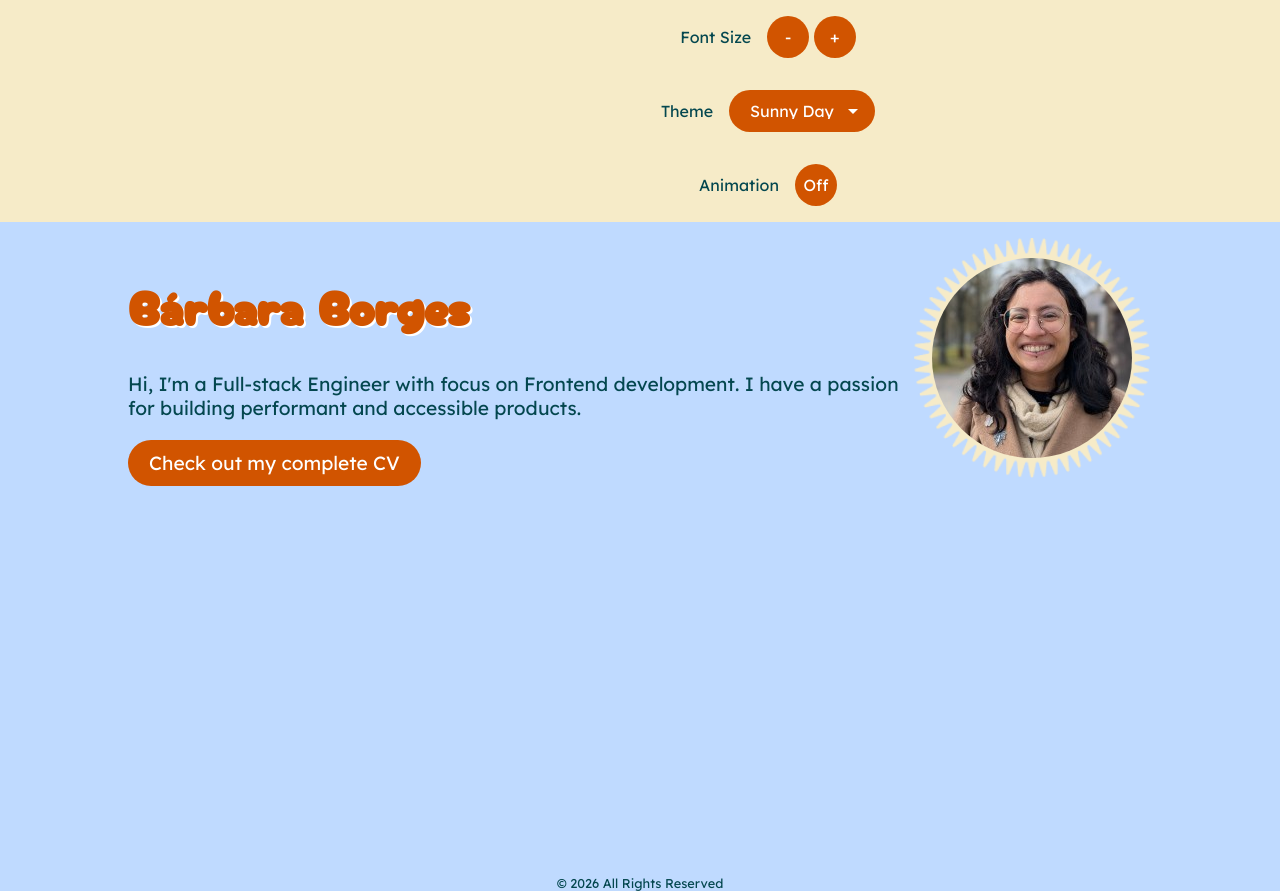
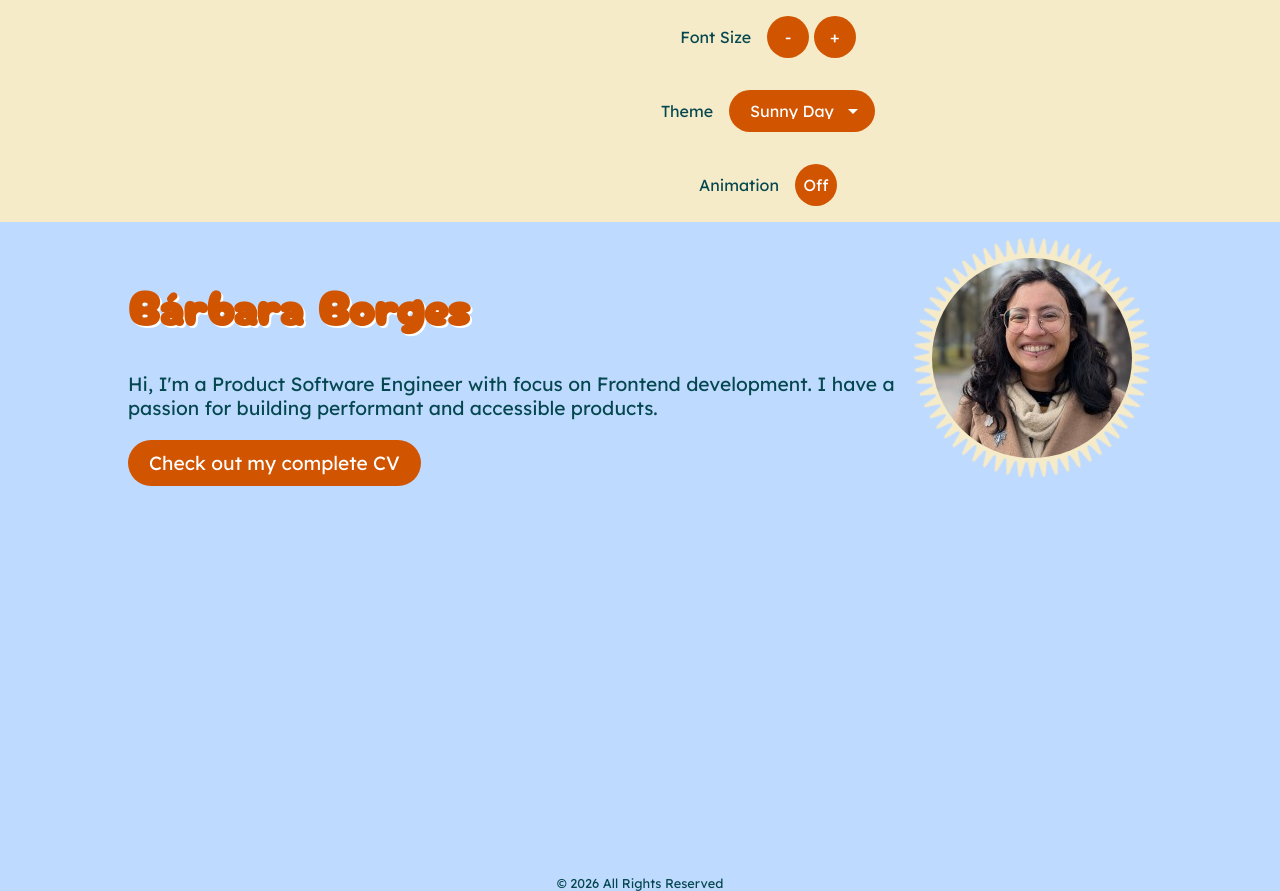
Before and after one commit to barbaraborges/barbaraborges.github.io, an Eleventy site: page src/index.md in a window 1280 px wide. Shown: the top 891 px of the page. Built offline with nearby package versions, Linux system fonts and the light colour scheme; Eleventy itself is replaced by a stand-in of ours; files that its build step writes are made by us from their sources; files whose address does not match are found by name.

Commit message:
update bio

```diff
--- a/src/index.md
+++ b/src/index.md
@@ -5,6 +5,6 @@ title: Home
 
 # Bárbara Borges
 
-Hi, I'm a Full-stack Engineer with focus on Frontend development. I have a passion for building performant and accessible products.
+Hi, I'm a Product Software Engineer with focus on Frontend development. I have a passion for building performant and accessible products.
 
 <a class="btn" href="#">Check out my complete CV</a>
```
